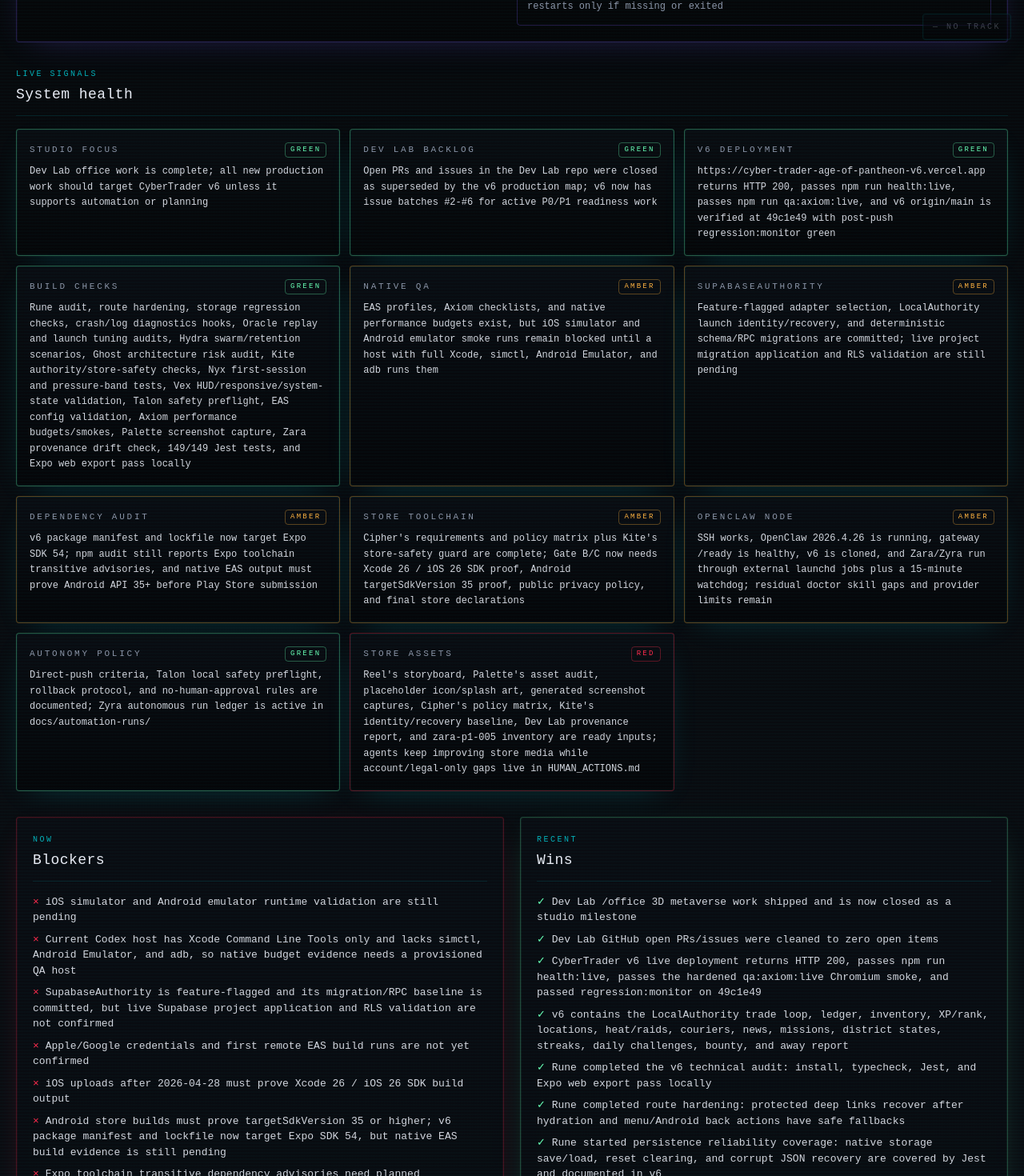
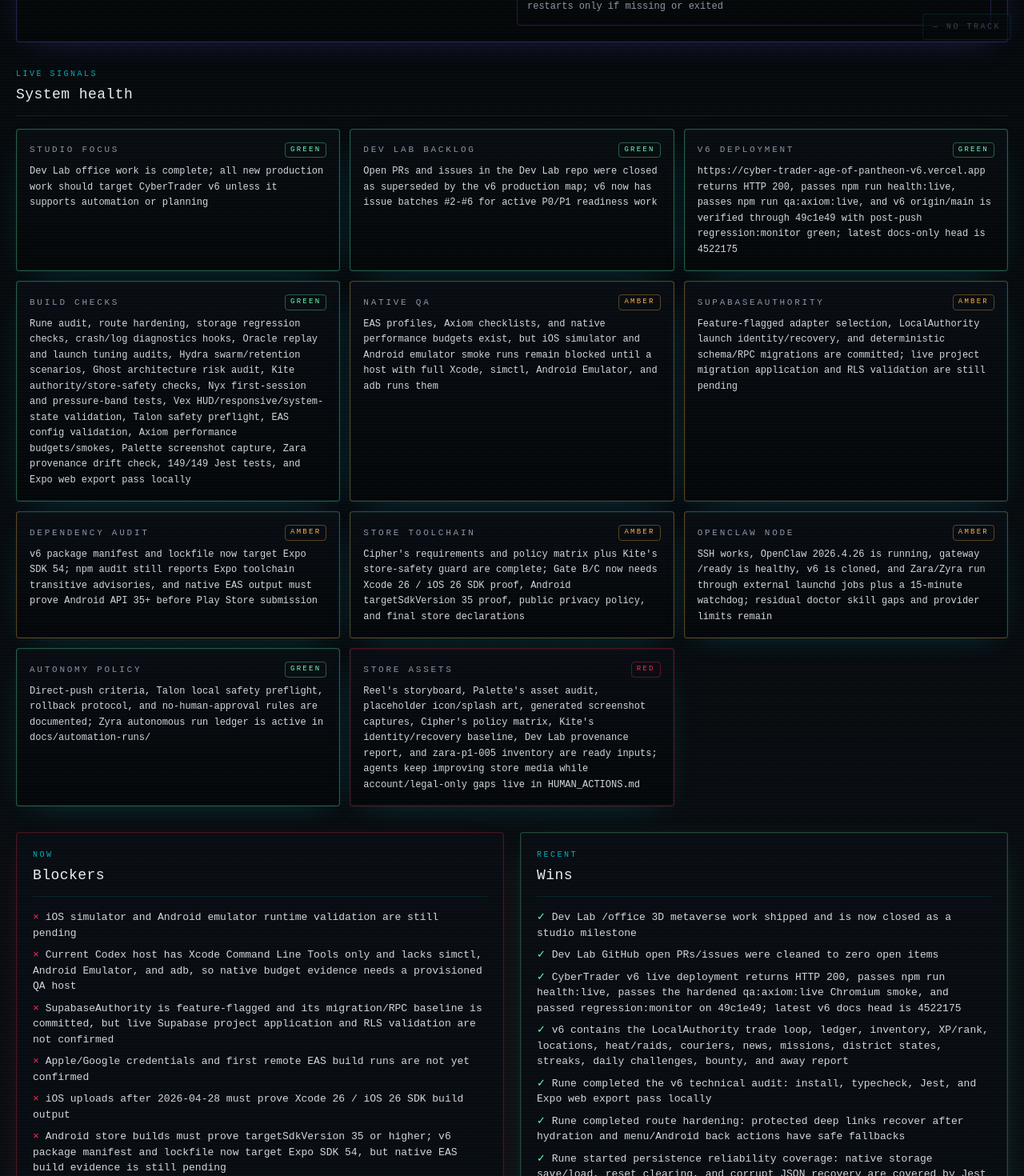
Before and after one commit to GHX5T-SOL/Dev-lab-of-CyberTrader-Age-of-Pantheon-, a Next.js app in the folder web/: page /office/status in a window 1280 px wide. Shown: the part 734-2204 px from the top of the page at 80% size. Built offline with nearby package versions, Linux system fonts and the light colour scheme; no server answers.

Commit message:
docs(v6): sync latest autonomous GLCH release status

```diff
--- a/web/src/data/status.ts
+++ b/web/src/data/status.ts
@@ -36,7 +36,7 @@
   recentWins: [
     "Dev Lab /office 3D metaverse work shipped and is now closed as a studio milestone",
     "Dev Lab GitHub open PRs/issues were cleaned to zero open items",
-    "CyberTrader v6 live deployment returns HTTP 200, passes npm run health:live, passes the hardened qa:axiom:live Chromium smoke, and passed regression:monitor on 49c1e49",
+    "CyberTrader v6 live deployment returns HTTP 200, passes npm run health:live, passes the hardened qa:axiom:live Chromium smoke, and passed regression:monitor on 49c1e49; latest v6 docs head is 4522175",
     "v6 contains the LocalAuthority trade loop, ledger, inventory, XP/rank, locations, heat/raids, couriers, news, missions, district states, streaks, daily challenges, bounty, and away report",
     "Rune completed the v6 technical audit: install, typecheck, Jest, and Expo web export pass locally",
     "Rune completed route hardening: protected deep links recover after hydration and menu/Android back actions have safe fallbacks",
@@ -94,7 +94,7 @@
     {
       label: "v6 deployment",
       state: "green",
-      detail: "https://cyber-trader-age-of-pantheon-v6.vercel.app returns HTTP 200, passes npm run health:live, passes npm run qa:axiom:live, and v6 origin/main is verified at 49c1e49 with post-push regression:monitor green",
+      detail: "https://cyber-trader-age-of-pantheon-v6.vercel.app returns HTTP 200, passes npm run health:live, passes npm run qa:axiom:live, and v6 origin/main is verified through 49c1e49 with post-push regression:monitor green; latest docs-only head is 4522175",
     },
     {
       label: "Build checks",
--- a/web/src/data/tasks.ts
+++ b/web/src/data/tasks.ts
@@ -849,7 +849,7 @@
     acceptanceCriteria: ["New content is tracked", "Asset provenance is current", "SDK manifest and lockfile agree", "Ship checks pass"],
     tags: ["npc", "commodity", "sdk-54", "provenance"],
     notes:
-      "Completed 2026-04-28. Zara pushed v6 fdd7160 adding Obsidian, a rank-7 Eclipse Guild NPC, and starting the SDK 54 manifest bump. Codex follow-up 49c1e49 repaired package-lock.json for Expo 54, generated and tracked Glitch Echo source/optimized art, refreshed assets/provenance.json to 39 assets, and added the Hydra market-swarm planning note. Validation: provenance:assets:check, ship:check, health:live, qa:axiom:live, and regression:monitor passed.",
+      "Completed 2026-04-28. Zara pushed v6 fdd7160 adding Obsidian, a rank-7 Eclipse Guild NPC, and starting the SDK 54 manifest bump. Codex follow-up 49c1e49 repaired package-lock.json for Expo 54, generated and tracked Glitch Echo source/optimized art, refreshed assets/provenance.json to 39 assets, and added the Hydra market-swarm planning note. Nyx follow-up 4522175 documents the GLCH release. Validation: provenance:assets:check, ship:check, health:live, qa:axiom:live, and regression:monitor passed.",
     links: [
       { label: "Obsidian/GLCH commit", href: `${v6}/commit/fdd71600b385a821ac72bf82c01741da03ba5c19` },
       { label: "SDK/provenance repair", href: `${v6}/commit/49c1e49841c3e9e21f28119508c3331a64eea49b` },
```
Also changed, not shown: 3 other files (tests, documents, lock files or other folders).
